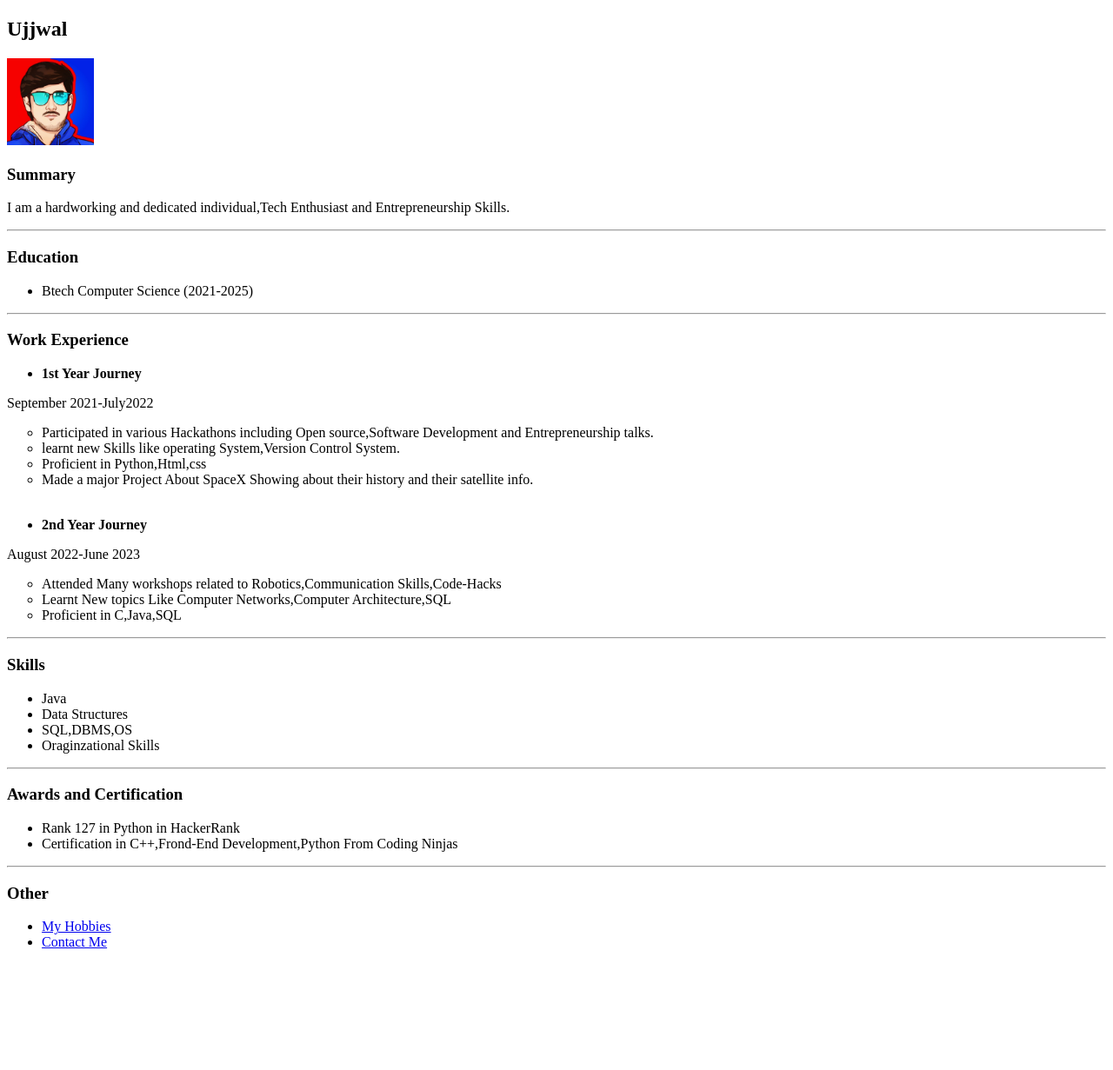
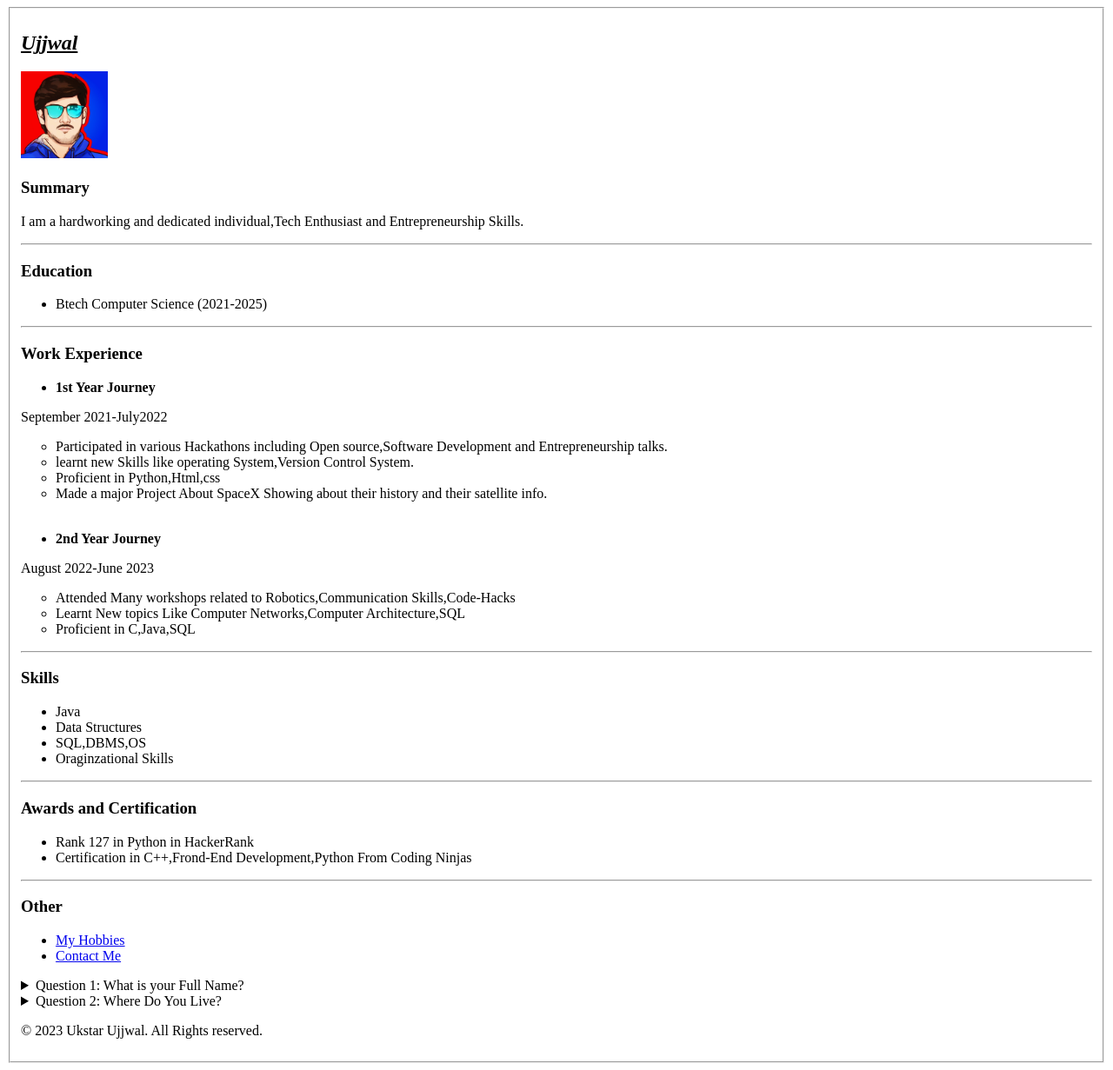
Before and after one commit to ujjwalukstar/Html_Project.github.io, a plain HTML site: page index.html in a window 1280 px wide. Shown: the whole page at 87% size. Before the commit the page ends 1109 px from the top, so only its background shows below. Drawn offline with Linux system fonts and the light colour scheme.

Commit message:
Add files via upload
1st Changes

```diff
--- a/index.html
+++ b/index.html
@@ -6,7 +6,9 @@
     <title>Document</title>
 </head>
 <body>
-    <h2>Ujjwal</h2>
+    <fieldset>
+
+    <h2><i><u>Ujjwal</u></i></h2>
     <img src="uk.jpg " height="100px" width="100px" alt="uk">
 
     <h3>Summary</h3>
@@ -67,5 +69,19 @@
         <li><a href="Hobby.html">My Hobbies</a></li>
         <li><a href="Contact.html">Contact Me</a></li>
     </ul>
+
+    <details>
+        <summary>Question 1: What is your Full Name?</summary>
+        <p>My Full Name is Ujjwal Kumar</p>
+    </details>
+    <details>
+        <summary>Question 2: Where Do You Live?</summary>
+    <p>From Ranchi</p>
+    </details>
+    <footer>
+        <p>&#169; 2023 Ukstar Ujjwal. All Rights reserved.</p>
+    </footer>
+
+    </fieldset>
 </body>
 </html>
```
